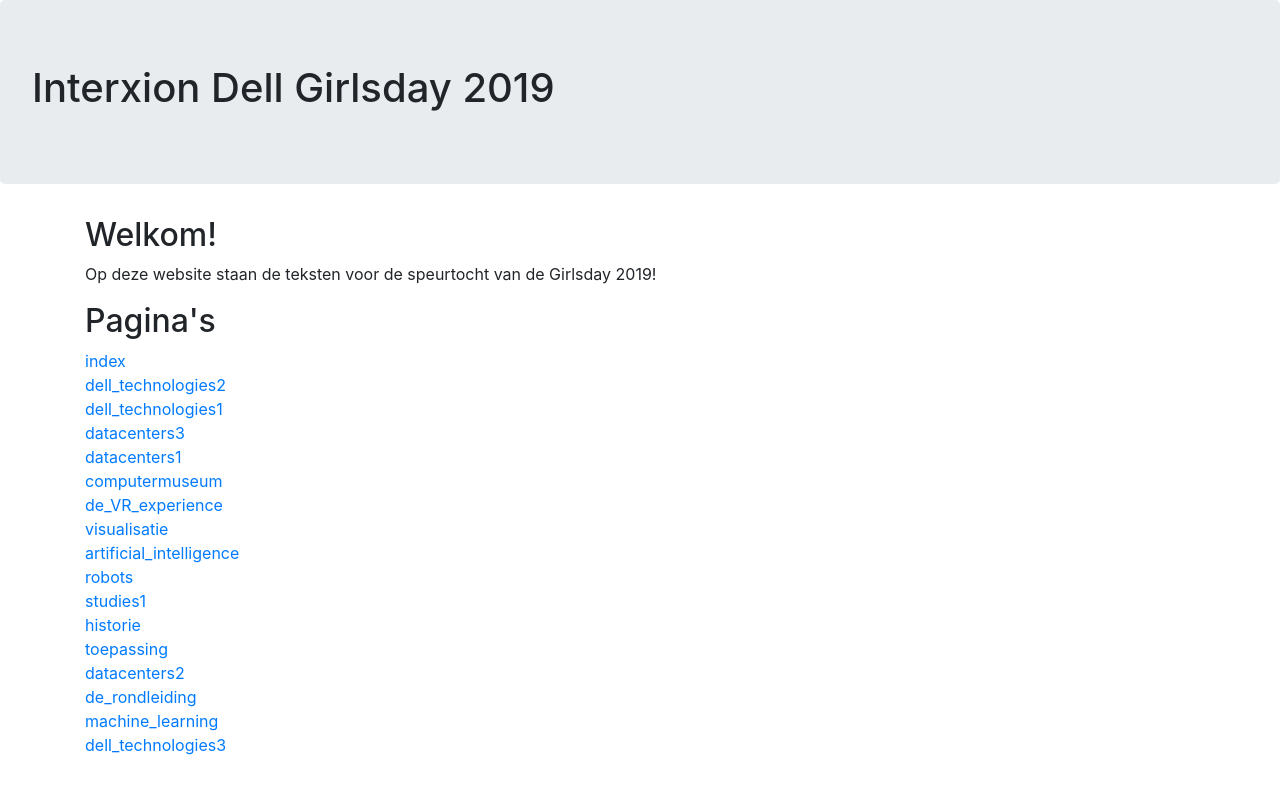
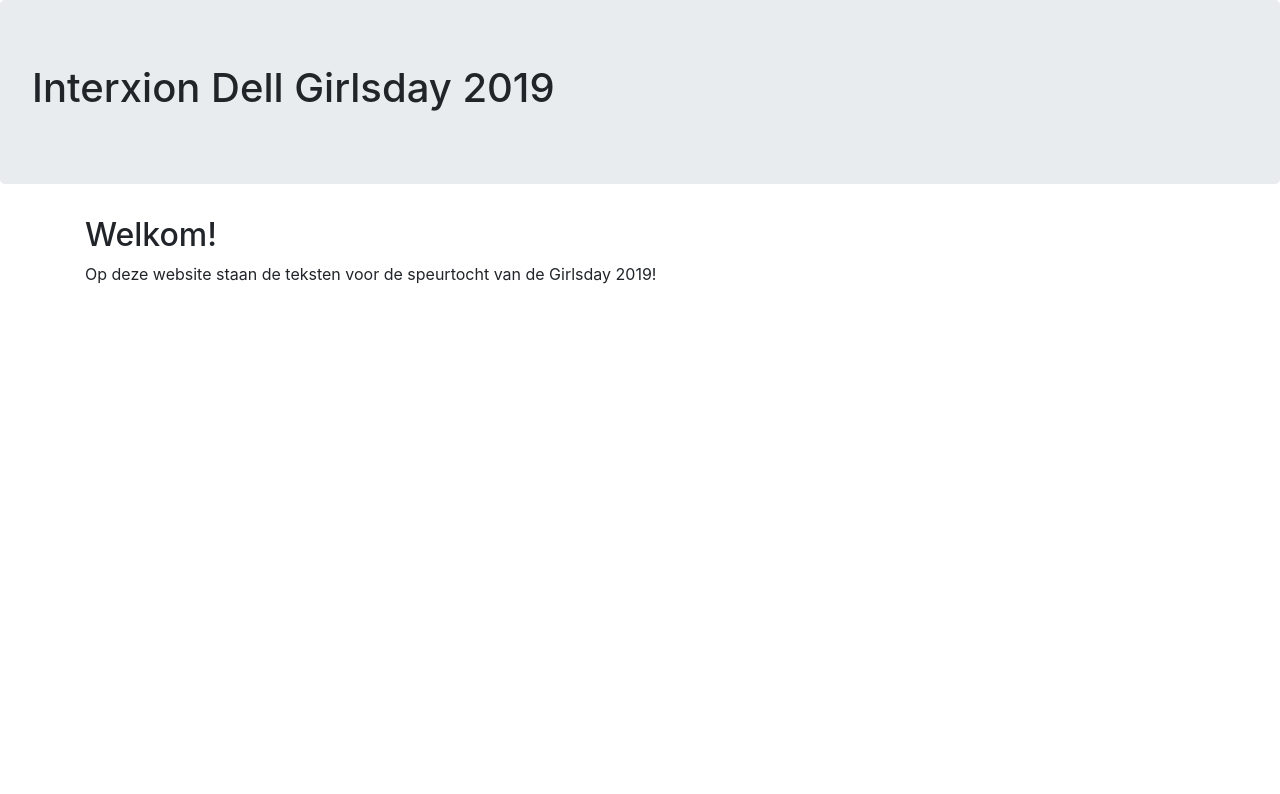
Before and after one commit to interxiondellgirlsday/girlsday2019, a plain HTML site: page index.html in a window 1280 px wide. Drawn offline with nearby package versions, Linux system fonts and the light colour scheme.

Commit message:
removed index

```diff
--- a/index.html
+++ b/index.html
@@ -24,24 +24,6 @@
     <div class="container">
       <h2>Welkom!</h2>
 <p>Op deze website staan de teksten voor de speurtocht van de Girlsday 2019!</p>
-<h2>Pagina's</h2>
-<p><a href="/girlsday2019/index.html">index</a><br>
-<a href="/girlsday2019/dell_technologies2.html">dell_technologies2</a><br>
-<a href="/girlsday2019/dell_technologies1.html">dell_technologies1</a><br>
-<a href="/girlsday2019/datacenters3.html">datacenters3</a><br>
-<a href="/girlsday2019/datacenters1.html">datacenters1</a><br>
-<a href="/girlsday2019/computermuseum.html">computermuseum</a><br>
-<a href="/girlsday2019/de_VR_experience.html">de_VR_experience</a><br>
-<a href="/girlsday2019/visualisatie.html">visualisatie</a><br>
-<a href="/girlsday2019/artificial_intelligence.html">artificial_intelligence</a><br>
-<a href="/girlsday2019/robots.html">robots</a><br>
-<a href="/girlsday2019/studies1.html">studies1</a><br>
-<a href="/girlsday2019/historie.html">historie</a><br>
-<a href="/girlsday2019/toepassing.html">toepassing</a><br>
-<a href="/girlsday2019/datacenters2.html">datacenters2</a><br>
-<a href="/girlsday2019/de_rondleiding.html">de_rondleiding</a><br>
-<a href="/girlsday2019/machine_learning.html">machine_learning</a><br>
-<a href="/girlsday2019/dell_technologies3.html">dell_technologies3</a></p>
 
     </div>
   </body>
```
